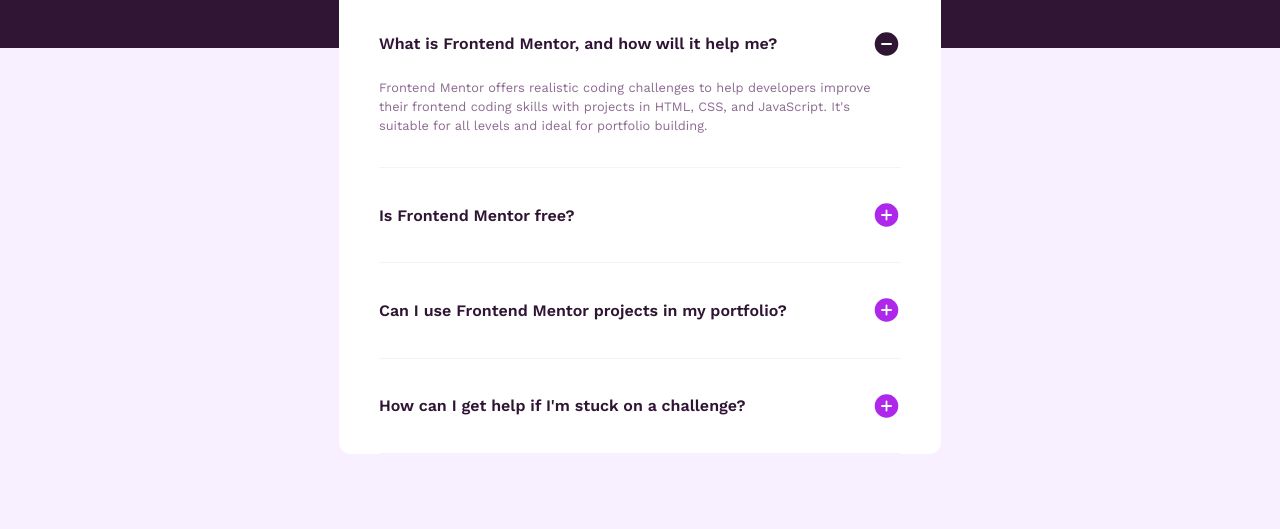
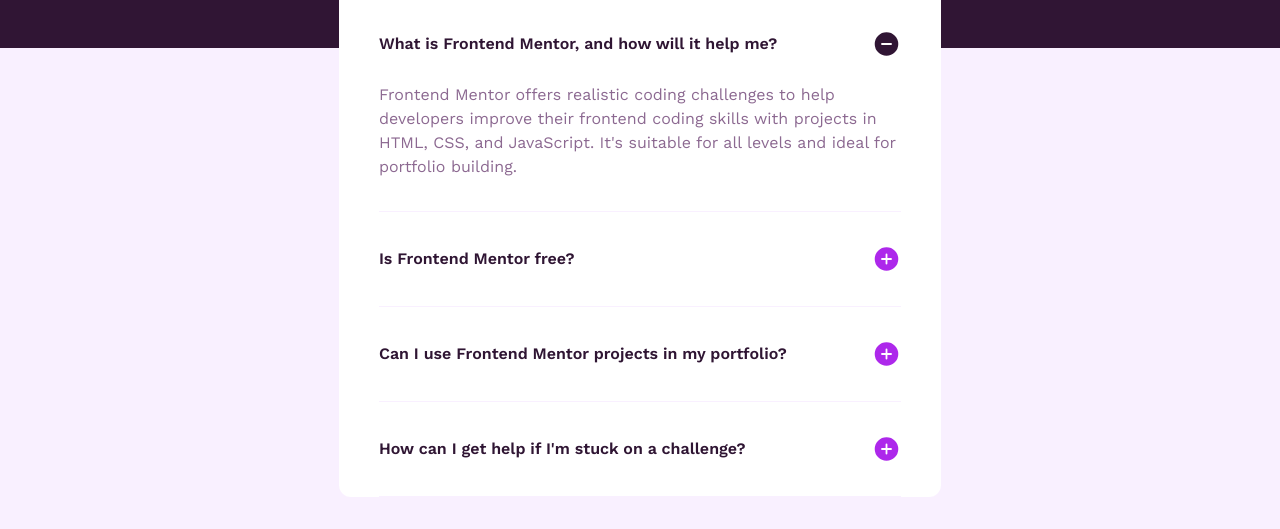
Before and after one commit to kristianusdianata/faq-accordion, a website: page index.html in a window 1280 px wide. Shown: the part 272-801 px from the top of the page. Drawn offline with nearby package versions, Linux system fonts and the light colour scheme.

Commit message:
updated css

```diff
--- a/style/abstracts/mixins/_fonts.scss
+++ b/style/abstracts/mixins/_fonts.scss
@@ -75,7 +75,7 @@
 ) {
   @include font-style(
     $color: $color,
-    $font-size: map.get($fontSize, fs-2),
+    $font-size: map.get($fontSize, fs-3),
     $letter-spacing: $letter-spacing,
     $line-height: $line-height,
     $font-weight: $font-weight
```
Also changed, not shown: style/style.css.
